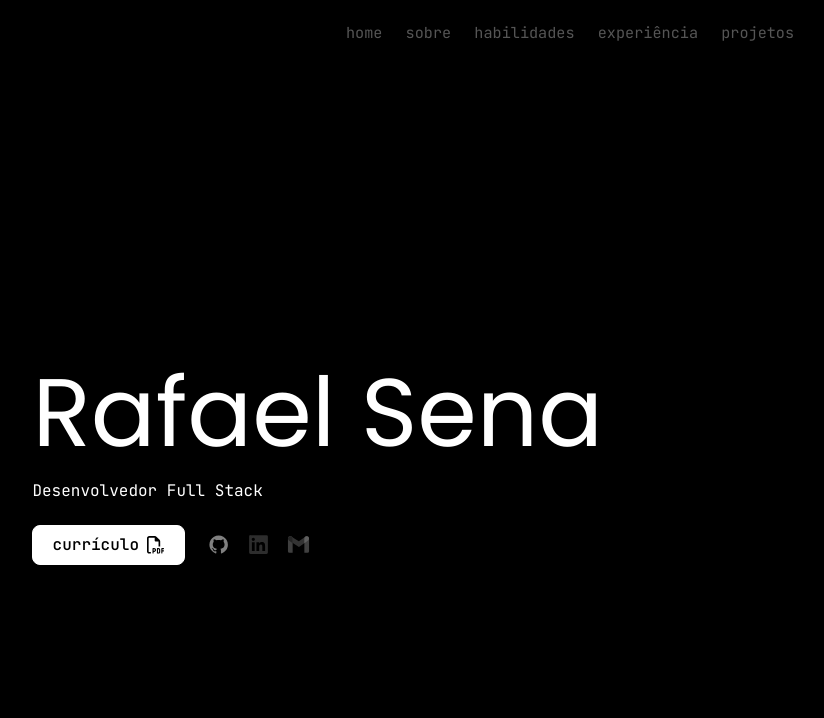
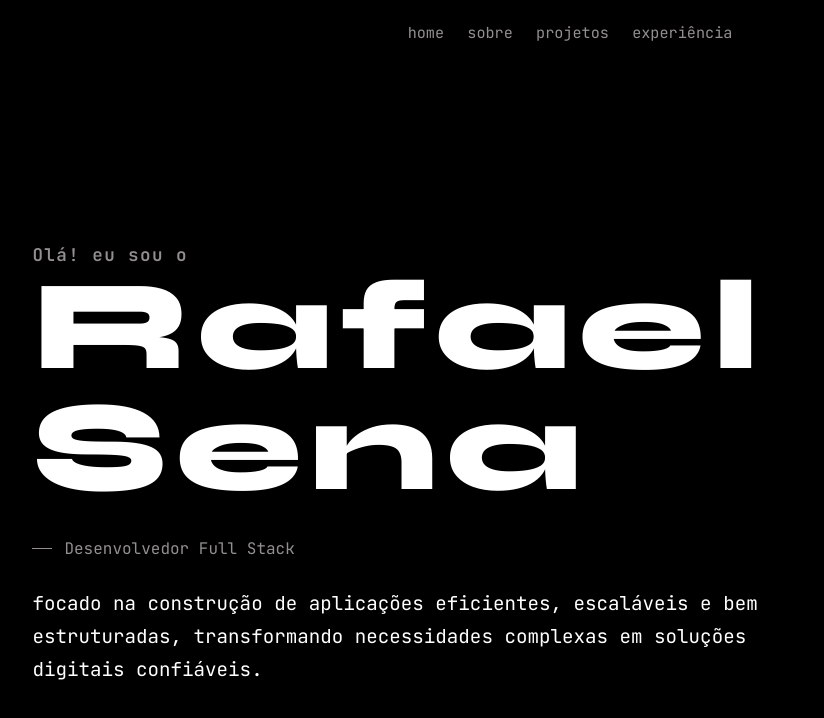
Before and after one commit to rafaznj/portfolio, a React (Vite) app: page / in a window 1280 px wide. Shown: the top 718 px of the page, without its empty margins (70-894 px from the left). Built offline with nearby package versions, Linux system fonts and the light colour scheme.

Commit message:
feature - finalizada a tela de home

```diff
--- a/global.css
+++ b/global.css
@@ -4,10 +4,10 @@
 :root {
   --bg: #000;
   --surface: #000;
-  --text: #fff;
-  --muted: #555;
-  --font: "JetBrains Mono", monospace;
-  --fontTitle: "Poppins", sans-serif;
+  --color-text-default: #fff;
+  --color-text-muted: #938f8f;
+  --font-body: "JetBrains Mono", monospace;
+  --font-title: "Syne", sans-serif;
 }
 
 * {
@@ -18,7 +18,7 @@
 
 body {
   background: var(--bg);
-  font-family: var(--font);
+  font-family: var(--font-body);
 }
 
 @media (max-width: 768px) {
--- a/src/assets/i18n/en.json
+++ b/src/assets/i18n/en.json
@@ -2,13 +2,14 @@
     "navbar": {
         "home": "home",
         "about": "about",
-        "skills": "skills",
         "experience": "experience",
         "projects": "projects"
     },
     "home": {
+        "hello": "Hello! i'm",
         "name": "Rafael Sena",
         "curriculum": "curriculum",
-        "function": "Full Stack Developer"
+        "function": "Full Stack Developer",
+        "description": "focused on building efficient, scalable, and well-structured applications, transforming complex needs into reliable digital solutions."
     }
 }
--- a/src/assets/i18n/pt-br.json
+++ b/src/assets/i18n/pt-br.json
@@ -2,13 +2,14 @@
   "navbar": {
     "home": "home",
     "about": "sobre",
-        "skills": "habilidades",
     "experience": "experiência",
     "projects": "projetos"
   },
   "home": {
+    "hello": "Olá! eu sou o",
     "name": "Rafael Sena",
     "curriculum": "currículo",
-        "function": "Desenvolvedor Full Stack"
+    "function": "Desenvolvedor Full Stack",
+    "description": "focado na construção de aplicações eficientes, escaláveis e bem estruturadas, transformando necessidades complexas em soluções digitais confiáveis."
   }
 }
--- a/src/components/NavBar/index.tsx
+++ b/src/components/NavBar/index.tsx
@@ -10,9 +10,8 @@ export default function NavBar() {
                 <ul className="navbar-links">
                     <li><Link to="home" smooth duration={500} className="nav-link">{t('navbar.home')}</Link></li>
                     <li><Link to="about" smooth duration={500} className="nav-link">{t('navbar.about')}</Link></li>
-                    <li><Link to="skills" smooth duration={500} className="nav-link">{t('navbar.skills')}</Link></li>
+                    <li><Link to="projects" smooth duration={500} className="nav-link">{t('navbar.projects')}</Link></li>
                     <li><Link to="experience" smooth duration={500} className="nav-link">{t('navbar.experience')}</Link></li>
-                    <li><Link to="projects" smooth duration={500} className="nav-link">{t('navbar.projects')}</Link></li>
                 </ul>
             </nav>
         </header>
--- a/src/components/NavBar/styles.css
+++ b/src/components/NavBar/styles.css
@@ -4,7 +4,7 @@
   display: flex;
   align-items: center;
   justify-content: center;
-  padding: 0 1rem;
+  padding: 0 2rem;
   height: 64px;
   background: var(--surface);
   position: sticky;
@@ -25,16 +25,44 @@
 .nav-link {
   display: inline-block;
   padding: 0.45rem 0.6rem;
+  font-family: var(--font-body);
   font-size: 0.95rem;
   font-weight: 400;
-  color: var(--muted);
+  color: var(--color-text-muted);
   text-decoration: none;
   transition: color 0.2s ease;
   white-space: nowrap;
+  cursor: pointer;
 }
 
 .nav-link:hover {
-  color: var(--text);
+  color: var(--color-text-default);
+}
+
+@media (min-width: 2560px) {
+  .navbar {
+    height: 120px;
+  }
+
+  .navbar-links {
+    gap: 0.75rem;
+  }
+
+  .nav-link {
+    font-size: 1.8rem;
+    padding: 0.6rem 1.2rem;
+  }
+}
+
+@media (min-width: 1440px) and (max-width: 2559px) {
+  .navbar {
+    height: 72px;
+  }
+
+  .nav-link {
+    font-size: 1.05rem;
+    padding: 0.5rem 0.9rem;
+  }
 }
 
 @media (max-width: 768px) {
@@ -46,12 +74,29 @@
     right: 0;
     height: 56px;
     border-top: 1px solid #1a1a1a;
+    padding: 0 1rem;
+  }
+
+  .nav-link {
+    font-size: 0.85rem;
+    padding: 0.4rem 0.5rem;
   }
 }
 
 @media (max-width: 480px) {
   .nav-link {
     font-size: 0.75rem;
-    padding: 0.4rem 0.4rem;
+    padding: 0.4rem 0.35rem;
   }
 }
+
+@media (max-width: 360px) {
+  .navbar-links {
+    gap: 0;
+  }
+
+  .nav-link {
+    font-size: 0.65rem;
+    padding: 0.35rem 0.25rem;
+  }
+}
--- a/src/pages/Home/index.tsx
+++ b/src/pages/Home/index.tsx
@@ -1,60 +1,14 @@
 import { t } from "i18next";
 import "./styles.css";
-import { FaRegFilePdf } from "react-icons/fa6";
 
 export default function Home() {
   return (
     <section id="home" className="home">
       <div className="home-content">
+        <h1 className="home-hello">{t("home.hello")}</h1>
         <h1 className="home-name">{t("home.name")}</h1>
-        <p className="home-role">{t("home.function")}</p>
-
-        <div className="home-actions">
-          <a href="/src/assets/cv.pdf" download className="home-download">
-            <span>{t("home.curriculum")}</span>
-            <FaRegFilePdf className="download-icon" />
-          </a>
-
-          <div className="home-socials">
-            <a
-              href="https://github.com/rafaznj"
-              target="_blank"
-              rel="noreferrer"
-              className="social-link"
-              aria-label="GitHub"
-            >
-              <img
-                src="/src/assets/images/github.svg"
-                alt="GitHub"
-                className="social-icon"
-              />
-            </a>
-            <a
-              href="https://linkedin.com/in/rafaznje"
-              target="_blank"
-              rel="noreferrer"
-              className="social-link"
-              aria-label="LinkedIn"
-            >
-              <img
-                src="/src/assets/images/linkedin.svg"
-                alt="LinkedIn"
-                className="social-icon"
-              />
-            </a>
-            <a
-              href="mailto:rafaelsena.contact@gmail.com"
-              className="social-link"
-              aria-label="Gmail"
-            >
-              <img
-                src="/src/assets/images/gmail.svg"
-                alt="Gmail"
-                className="social-icon"
-              />
-            </a>
-          </div>
-        </div>
+        <h2 className="home-role">{t("home.function")}</h2>
+        <p className="home-description">{t("home.description")}</p>
       </div>
     </section>
   );
--- a/src/pages/Home/styles.css
+++ b/src/pages/Home/styles.css
@@ -11,106 +11,156 @@
 .home-content {
   display: flex;
   flex-direction: column;
-  gap: 1rem;
-  max-width: 600px;
+  gap: 1.8rem;
+  max-width: 800px;
+  width: 100%;
+}
+
+.home-hello {
+  font-family: var(--font-body);
+  font-size: clamp(0.85rem, 1.8vw, 1.1rem);
+  font-weight: 600;
+  color: var(--color-text-muted);
+  letter-spacing: 0.08em;
 }
 
 .home-name {
-  font-family: var(--fontTitle);
-  font-size: clamp(2.8rem, 8vw, 6rem);
-  font-weight: 400;
-  color: var(--text);
-  line-height: 1.05;
-  white-space: nowrap;
+  font-family: var(--font-title);
+  font-size: clamp(3.5rem, 10vw, 8rem);
+  font-weight: 800;
+  color: var(--color-text-default);
+  line-height: 0.95;
+  margin-top: -1.8rem;
+  letter-spacing: 0.06em;
+  word-break: break-word;
+  white-space: normal;
+  background-clip: text;
 }
 
 .home-role {
-  font-family: var(--font);
-  font-size: clamp(0.85rem, 2vw, 1rem);
-  font-weight: normal;
-  color: var(--text);
+  display: flex;
+  align-items: center;
+  gap: 0.75rem;
+  font-family: var(--font-body);
+  font-size: clamp(0.8rem, 1.8vw, 1rem);
+  font-weight: 400;
+  color: var(--color-text-muted);
 }
 
-.home-actions {
-  display: flex;
-  align-items: center;
-  gap: 1rem;
-  margin-top: 0.5rem;
+.home-role::before {
+  content: "";
+  display: block;
+  width: 1.25rem;
+  height: 1px;
+  background: var(--color-text-muted);
+  flex-shrink: 0;
 }
 
-.home-download {
-  display: inline-flex;
-  align-items: center;
-  gap: 0.5rem;
-  padding: 0.55rem 1.2rem;
-  font-family: var(--font);
-  font-size: 0.8rem;
-  font-weight: 500;
-  color: var(--bg);
-  background: var(--text);
-  text-decoration: none;
-  border-radius: 8px;
-  border: 1px solid var(--text);
-  transition:
-    background 0.2s ease,
-    color 0.2s ease;
+.home-description {
+  font-family: var(--font-body);
+  font-size: clamp(0.9rem, 1.8vw, 1.2rem);
+  font-weight: 400;
+  color: var(--color-text-default);
+  line-height: 1.7;
 }
 
-.home-download:hover {
-  background: var(--bg);
-  color: var(--text);
+@media (min-width: 2560px) {
+  .home-content {
+    max-width: 1600px;
   }
 
-.home-download span {
-  font-size: 1rem;
+  .home-hello {
+    font-size: 1.6rem;
   }
 
-.download-icon {
-  font-size: 1.1rem;
-  transition: color 0.2s ease;
+  .home-name {
+    font-size: clamp(9rem, 10vw, 14rem);
   }
 
-.home-download:hover .download-icon {
-  color: #22c55e !important;
+  .home-role {
+    font-size: 1.5rem;
   }
 
-.home-socials {
-  display: flex;
-  align-items: center;
-  gap: 0.25rem;
+  .home-role::before {
+    width: 2.5rem;
   }
 
-.social-link {
-  display: flex;
-  align-items: center;
-  justify-content: center;
-  width: 36px;
-  height: 36px;
-  font-size: 1.1rem;
-  color: var(--muted);
-  text-decoration: none;
-  border-radius: 4px;
-  transition: color 0.2s ease;
+  .home-description {
+    font-size: 1.7rem;
+  }
 }
 
-.social-link:hover {
-  color: var(--text);
+@media (min-width: 1440px) and (max-width: 2559px) {
+  .home-content {
+    max-width: 1100px;
   }
 
-.social-icon {
-  width: 25px;
-  height: 25px;
-  filter: grayscale(100%) brightness(0.5);
-  transition: filter 0.2s ease;
+  .home-hello {
+    font-size: 1.2rem;
   }
 
-.social-link:hover .social-icon {
-  filter: grayscale(0%) brightness(1);
+  .home-name {
+    font-size: clamp(6rem, 8vw, 10rem);
+  }
+
+  .home-role {
+    font-size: 1.1rem;
+  }
+
+  .home-description {
+    font-size: 1.3rem;
+  }
 }
 
 @media (max-width: 768px) {
   .home {
+    min-height: calc(100vh - 56px);
+    align-items: flex-start;
     padding: 0 1.5rem;
-    padding-bottom: 80px;
+    padding-top: 4rem;
   }
 }
+
+@media (max-width: 480px) {
+  .home-content {
+    gap: 1.5rem;
+  }
+
+  .home-name {
+    font-size: 3rem;
+    margin-top: -1.5rem;
+  }
+
+  .home-role {
+    font-size: 0.78rem;
+  }
+
+  .home-description {
+    font-size: 0.85rem;
+  }
+}
+
+@media (max-width: 360px) {
+  .home-content {
+    gap: 1.2rem;
+  }
+
+  .home-hello {
+    font-size: 0.75rem;
+  }
+
+  .home-name {
+    font-size: 2.4rem;
+    letter-spacing: 0.03em;
+    margin-top: -1.2rem;
+  }
+
+  .home-role {
+    font-size: 0.72rem;
+  }
+
+  .home-description {
+    font-size: 0.8rem;
+    line-height: 1.6;
+  }
+}
```
Lines whose indentation alone changed are shown as unchanged.
